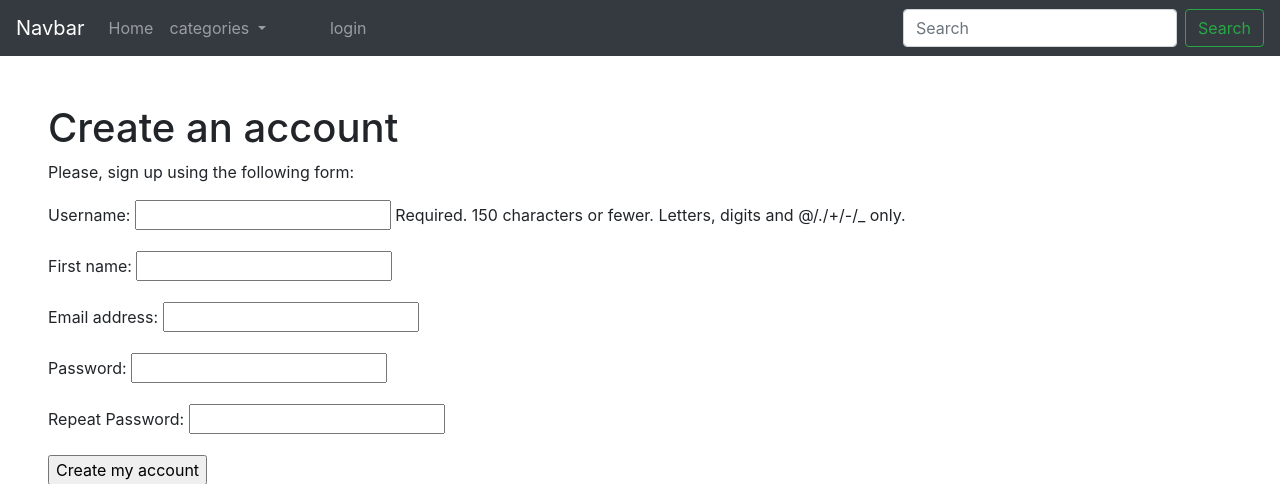
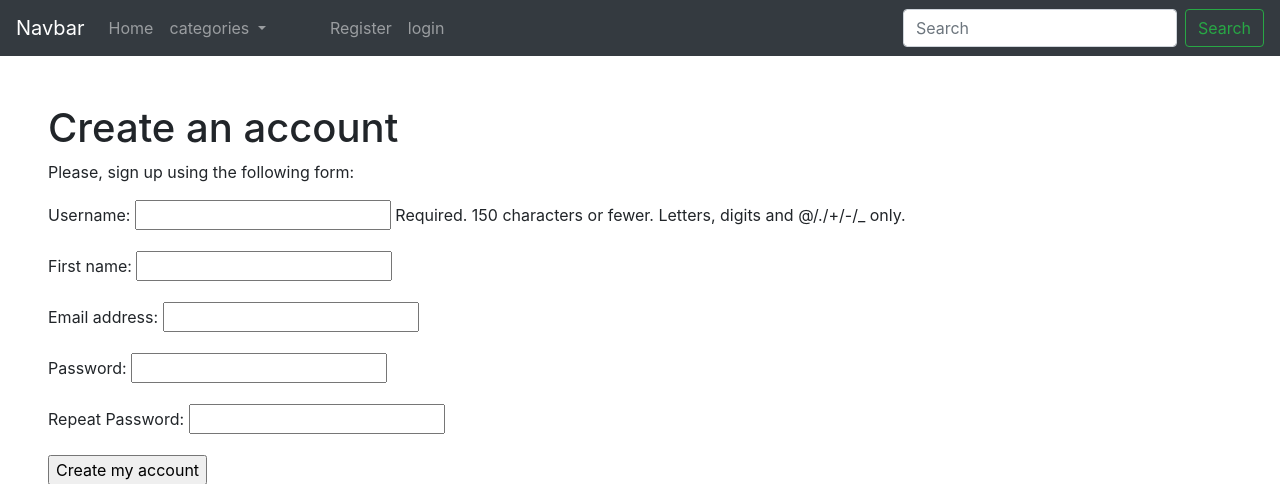
Before and after one commit to shahrokh-rhmani/blog, a Django app: page /account/register/ in a window 1280 px wide. Shown: the top 484 px of the page. Run offline with Django 4.2, Linux system fonts and the light colour scheme; some libraries are stand-ins or nearby versions.

Commit message:
add register to navbar

```diff
--- a/templates/_header.html
+++ b/templates/_header.html
@@ -25,8 +25,11 @@
           <a class="nav-link" href="{% url 'logout' %}">logout <span class="sr-only">(current)</span></a>
         </li>
         {% else %}
+        <li class="nav-item  ml-5 {% if request.path == url %}active{% endif %}">
+          <a class="nav-link" href="{% url 'register' %}">Register <span class="sr-only">(current)</span></a>
+        </li>
         {% url 'login' as url %}
-        <li class="nav-item  ml-5 {% if request.path == url %}active{% endif %}">
+        <li class="nav-item  {% if request.path == url %}active{% endif %}">
           <a class="nav-link" href="{% url 'login' %}">login <span class="sr-only">(current)</span></a>
         </li>
         {% endif %}
```
